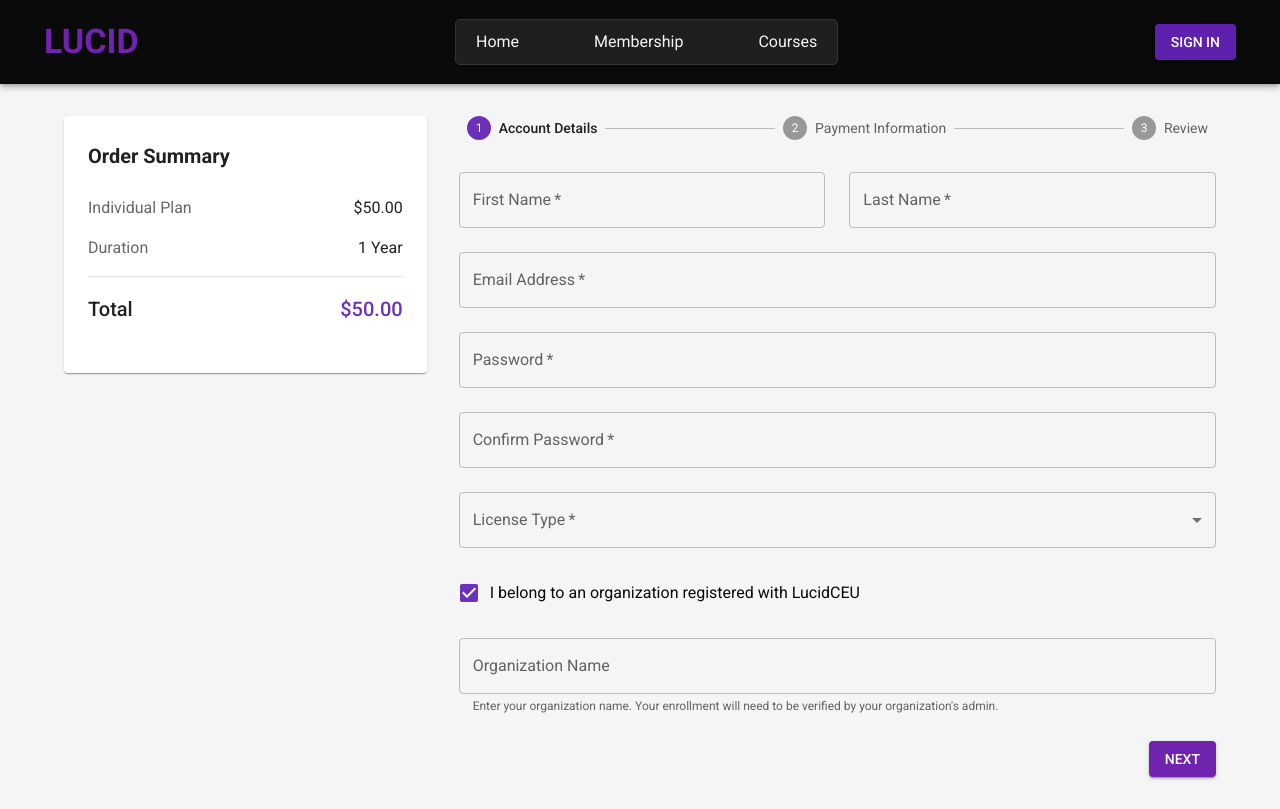
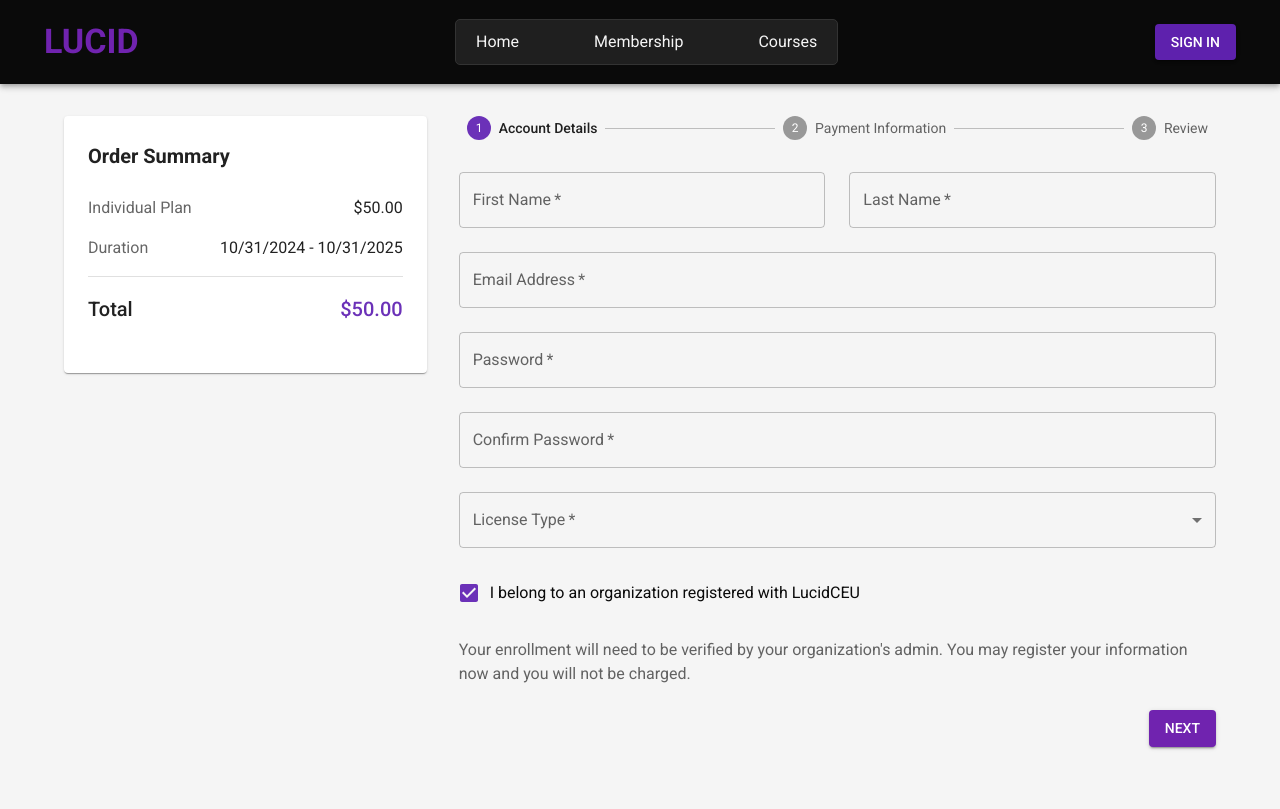
Before and after one commit to danforsomereason/LucidCEU, a React (Vite) app: page /signup/individual in a window 1280 px wide. Both pictures are taken after a click on the label "I belong to an organization registered with LucidCEU". Built offline with nearby package versions, Linux system fonts and the light colour scheme.

Commit message:
changed duration to dynamic date range display for checkout

```diff
--- a/package.json
+++ b/package.json
@@ -20,6 +20,8 @@
     "@nivo/bar": "^0.87.0",
     "@nivo/core": "^0.87.0",
     "@nivo/pie": "^0.87.0",
+    "@stripe/react-stripe-js": "^3.0.0",
+    "@stripe/stripe-js": "^5.2.0",
     "@types/aws-sdk": "^0.0.42",
     "@types/bcryptjs": "^2.4.6",
     "@types/express": "^5.0.0",
@@ -30,6 +32,7 @@
     "@types/uuid": "^10.0.0",
     "aws-sdk": "^2.1692.0",
     "axios": "^1.7.7",
+    "date-fns": "^4.1.0",
     "dotenv": "^16.4.5",
     "express": "^4.21.1",
     "formik": "^2.4.6",
--- a/src/screens/SignUp.tsx
+++ b/src/screens/SignUp.tsx
@@ -189,7 +189,9 @@ const PricingPlans: React.FC = () => {
                                     variant="contained"
                                     size="large"
                                     fullWidth
-                                    onClick={() => handlePlanSelection(plan.title)}
+                                    onClick={() =>
+                                        handlePlanSelection(plan.title)
+                                    }
                                     sx={{
                                         mt: 4,
                                         py: 1.5,
@@ -285,7 +287,7 @@ const PricingPlans: React.FC = () => {
                                     </Typography>
                                     <Box sx={{ mt: 1 }}>
                                         <Typography>
-                                            • Custom Solutions
+                                            • Priority Support
                                         </Typography>
                                         <Typography>
                                             • Enterprise Dashboard
--- a/src/screens/signup/IndividualCheckout.tsx
+++ b/src/screens/signup/IndividualCheckout.tsx
@@ -18,6 +18,7 @@ import {
     InputLabel,
     SelectChangeEvent,
 } from "@mui/material";
+import { format, addYears } from "date-fns";
 
 interface UserFormData {
     first_name: string;
@@ -27,7 +28,6 @@ interface UserFormData {
     confirm_password: string;
     license_type: string;
     has_organization: boolean;
-    organization?: string;
 }
 
 const steps = ["Account Details", "Payment Information", "Review"];
@@ -114,7 +114,13 @@ const IndividualCheckout: React.FC = () => {
                                 <Typography color="text.secondary">
                                     Duration
                                 </Typography>
-                                <Typography>1 Year</Typography>
+                                <Typography>
+                                    {format(new Date(), "MM/dd/yyyy")} -{" "}
+                                    {format(
+                                        addYears(new Date(), 1),
+                                        "MM/dd/yyyy"
+                                    )}
+                                </Typography>
                             </Box>
                             <Box
                                 sx={{
@@ -245,14 +251,13 @@ const IndividualCheckout: React.FC = () => {
 
                                 {formData.has_organization && (
                                     <Grid item xs={12}>
-                                        <TextField
-                                            fullWidth
-                                            label="Organization Name"
-                                            name="organization"
-                                            value={formData.organization || ""}
-                                            onChange={handleTextFieldChange}
-                                            helperText="Enter your organization name. Your enrollment will need to be verified by your organization's admin."
-                                        />
+                                        <Typography color="text.secondary">
+                                            Your enrollment will need to be
+                                            verified by your organization's
+                                            admin. You may register your
+                                            information now and you will not be
+                                            charged.
+                                        </Typography>
                                     </Grid>
                                 )}
                             </Grid>
```
Also changed, not shown: 1 other file (tests, documents, lock files or other folders).
